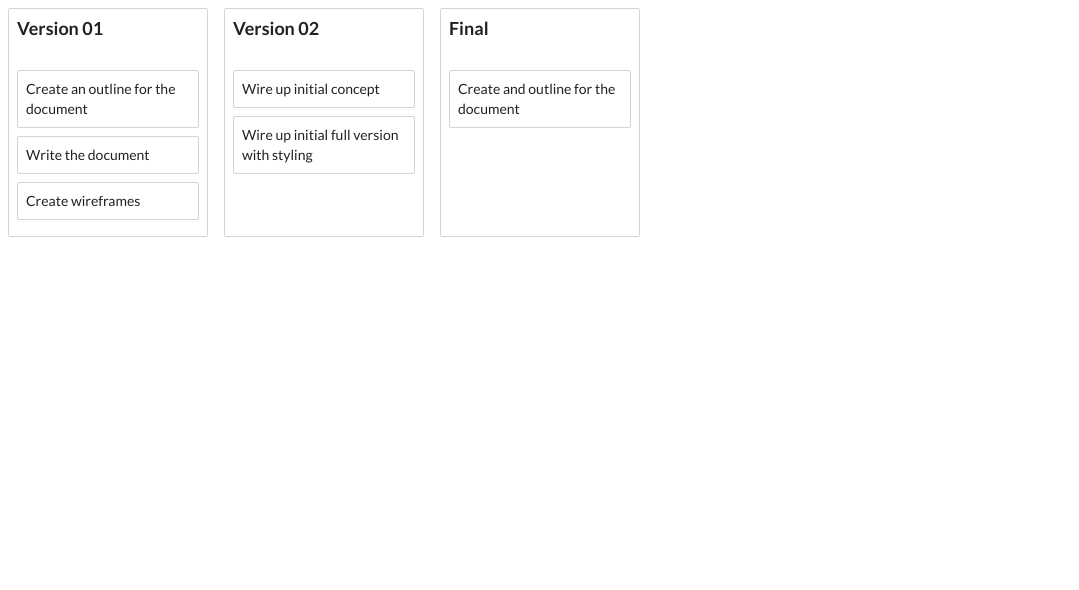
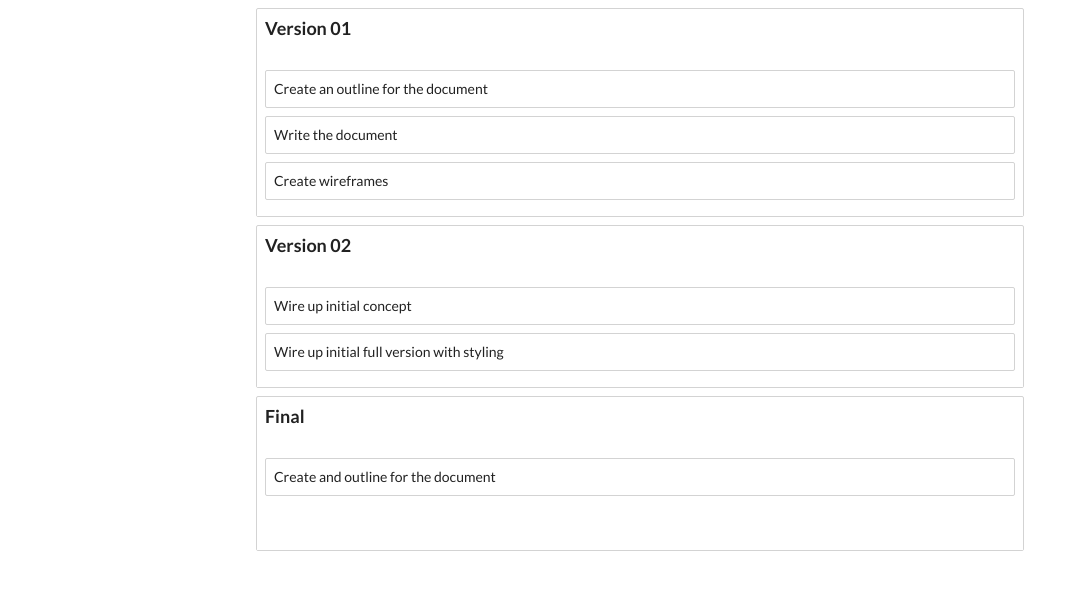
Before and after one commit to AndrewMayer/ProPlanner, a React (Create React App) app: page / in a window 1280 px wide. Shown: the top 590 px of the page, without its empty margins (0-1079 px from the left). Built offline with nearby package versions, Linux system fonts and the light colour scheme.

Commit message:
columns and tasks working

```diff
--- a/src/Components/App.js
+++ b/src/Components/App.js
@@ -2,19 +2,19 @@ import React from 'react';
 import ReactDOM from 'react-dom';
 // import '@atlaskit/css-reset';
 import styled from 'styled-components';
-import { DragDropContext } from 'react-beautiful-dnd';
+import { DragDropContext, Droppable } from 'react-beautiful-dnd';
 import initialData from '../initial-data';
 import Column from './column';
 
 const Container = styled.div`
-  display: flex;
+  // display: flex;
 `;
 
 class App extends React.Component {
   state = initialData;
 
   onDragEnd = result => {
-    const { destination, source, draggableId } = result;
+    const { destination, source, draggableId, type } = result;
 
     if (!destination) {
       return;
@@ -24,6 +24,19 @@ class App extends React.Component {
       destination.droppableId === source.droppableId &&
       destination.index === source.index
     ) {
+      return;
+    }
+
+    if (type === 'column') {
+      const newColumnOrder = Array.from(this.state.columnOrder);
+      newColumnOrder.splice(source.index, 1);
+      newColumnOrder.splice(destination.index, 0, draggableId);
+
+      const newState = {
+        ...this.state,
+        columnOrder: newColumnOrder
+      };
+      this.setState(newState);
       return;
     }
 
@@ -49,7 +62,6 @@ class App extends React.Component {
       };
 
       this.setState(newState);
-      console.log(`Home to home!`);
       return;
     }
 
@@ -83,16 +95,28 @@ class App extends React.Component {
   render() {
     return (
       <DragDropContext onDragEnd={this.onDragEnd}>
-        <Container>
+        <Droppable droppableId="all-columns" type="column">
+          {provided => (
+            <Container {...provided.droppableProps} ref={provided.innerRef}>
               {this.state.columnOrder.map((columnId, index) => {
                 const column = this.state.columns[columnId];
                 const tasks = column.taskIds.map(
                   taskId => this.state.tasks[taskId]
                 );
 
-            return <Column key={column.id} column={column} tasks={tasks} />;
+                return (
+                  <Column
+                    key={column.id}
+                    column={column}
+                    tasks={tasks}
+                    index={index}
+                  />
+                );
               })}
+              {provided.placeholder}
             </Container>
+          )}
+        </Droppable>
       </DragDropContext>
     );
   }
--- a/src/Components/column.jsx
+++ b/src/Components/column.jsx
@@ -1,15 +1,14 @@
 import React from 'react';
 import styled from 'styled-components';
-import { Droppable } from 'react-beautiful-dnd';
+import { Droppable, Draggable } from 'react-beautiful-dnd';
 import Task from './task';
 
 const Container = styled.div`
-  margin: 8px;
+  margin: 8px auto;
   border: 1px solid lightgrey;
   background-color: white;
   border-radius: 2px;
-  width: 200px;
-
+  width: 60%;
   display: flex;
   flex-direction: column;
 `;
@@ -27,9 +26,13 @@ const TaskList = styled.div`
 export default class Column extends React.Component {
   render() {
     return (
-      <Container>
-        <Title>{this.props.column.title}</Title>
-        <Droppable droppableId={this.props.column.id}>
+      <Draggable draggableId={this.props.column.id} index={this.props.index}>
+        {provided => (
+          <Container {...provided.draggableProps} ref={provided.innerRef}>
+            <Title {...provided.dragHandleProps}>
+              {this.props.column.title}
+            </Title>
+            <Droppable droppableId={this.props.column.id} type="task">
               {(provided, snapshot) => (
                 <TaskList
                   ref={provided.innerRef}
@@ -44,6 +47,8 @@ export default class Column extends React.Component {
               )}
             </Droppable>
           </Container>
+        )}
+      </Draggable>
     );
   }
 }
```
Lines whose indentation alone changed are shown as unchanged.
